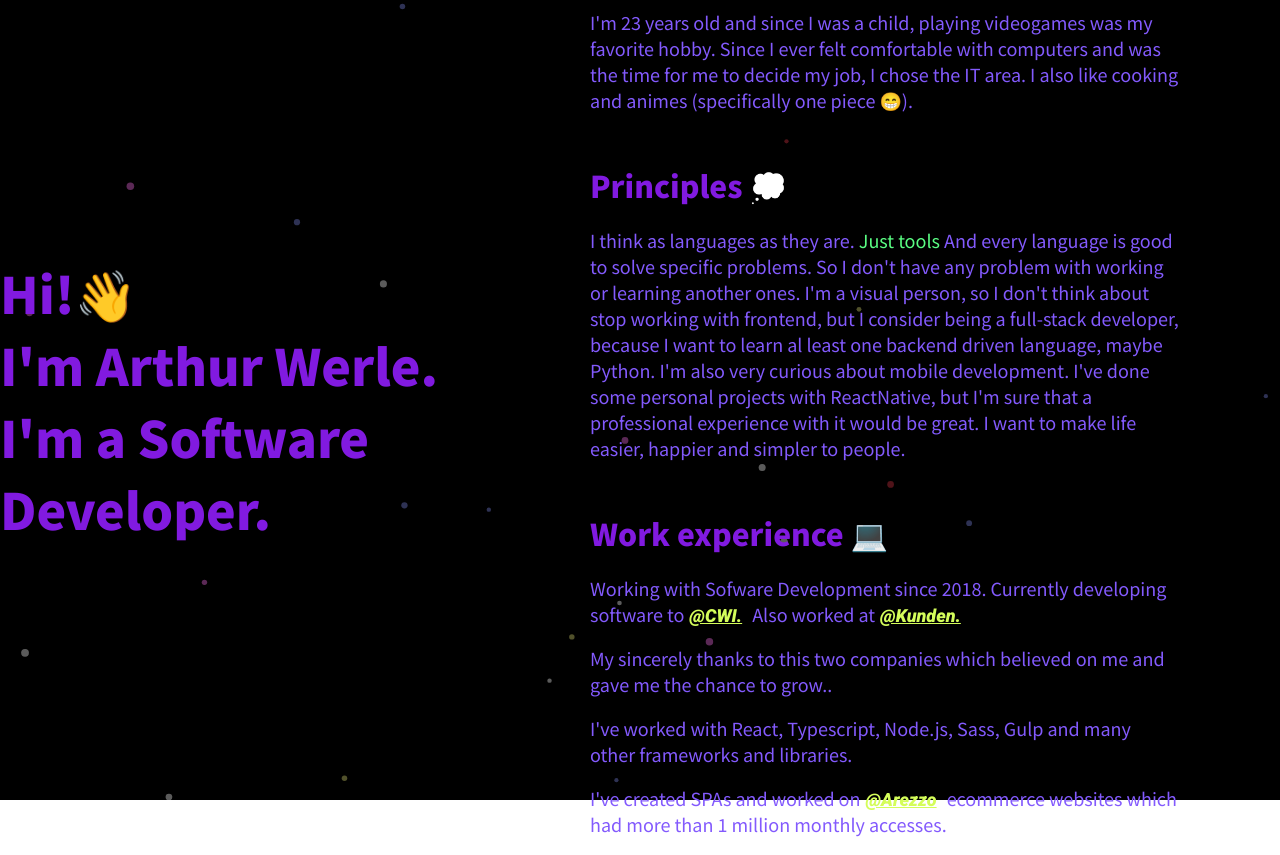
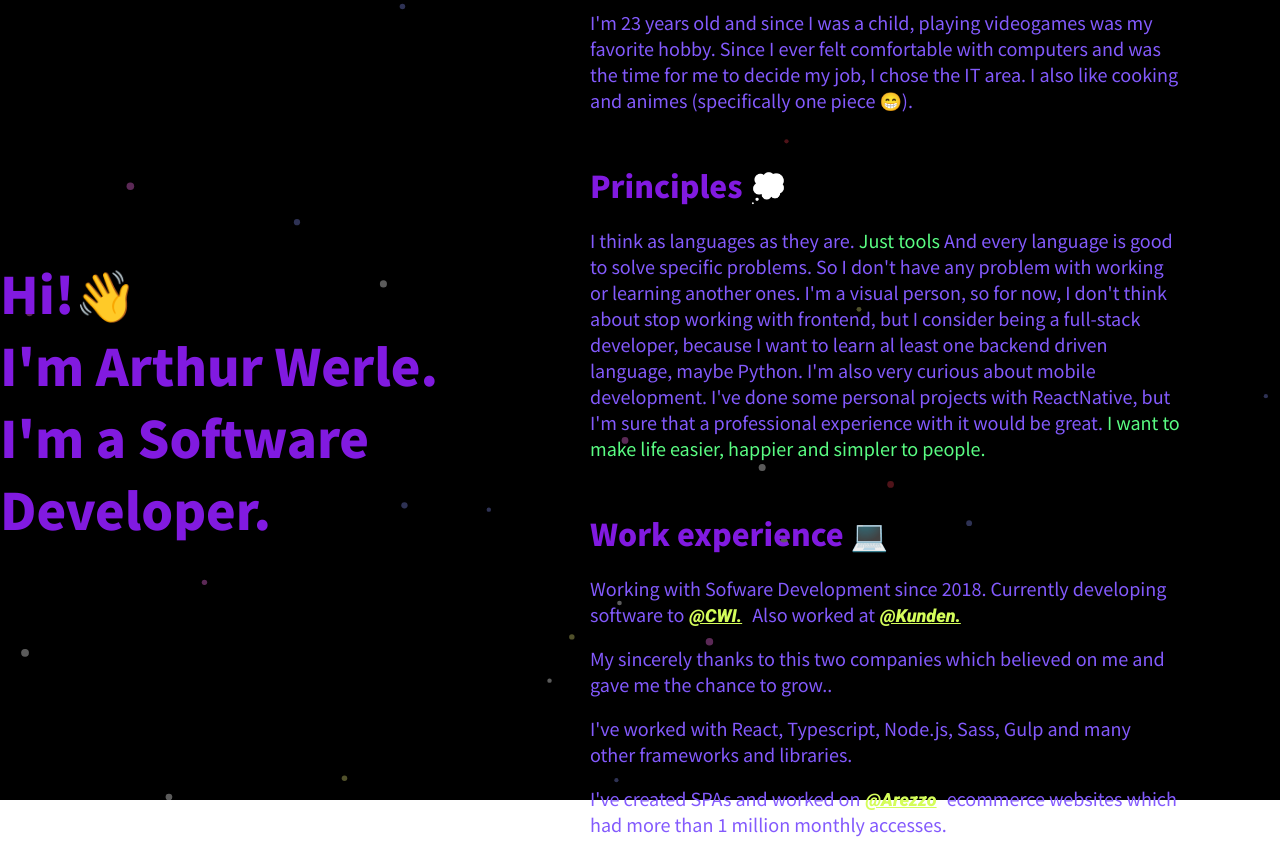
Before and after one commit to ArthurWerle/website, a React (Create React App) app: page / in a window 1280 px wide. Built offline with nearby package versions, Linux system fonts and the light colour scheme.

Commit message:
stiyling emphasis

```diff
--- a/src/App.tsx
+++ b/src/App.tsx
@@ -26,11 +26,11 @@ function App() {
           <span className="paragraph--emphasis"> Just tools </span>
           And every language is good to solve
     specific problems. So I don't have any problem with working or learning another ones.
-    I'm a visual person, so I don't think about stop working with frontend, but I
+    I'm a visual person, so for now, I don't think about stop working with frontend, but I
     consider being a full-stack developer, because I want to learn al least one backend
     driven language, maybe Python. I'm also very curious about mobile development. I've done some
     personal projects with ReactNative, but I'm sure that a professional experience with it would be great.
-    I want to make life easier, happier and simpler to people.
+    <span className="paragraph--emphasis"> I want to make life easier, happier and simpler to people. </span>
           </p>
         </div>
         <div>
```
